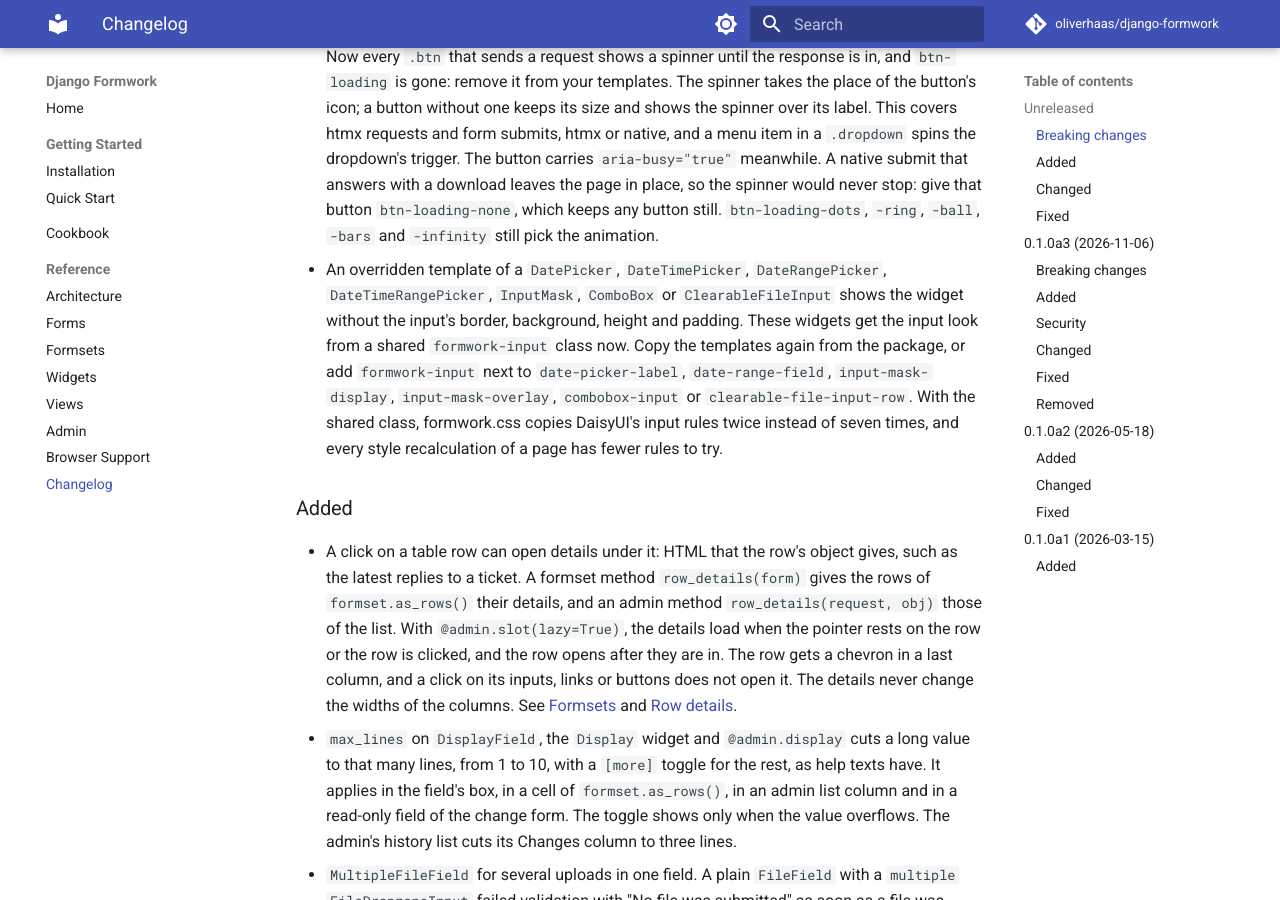
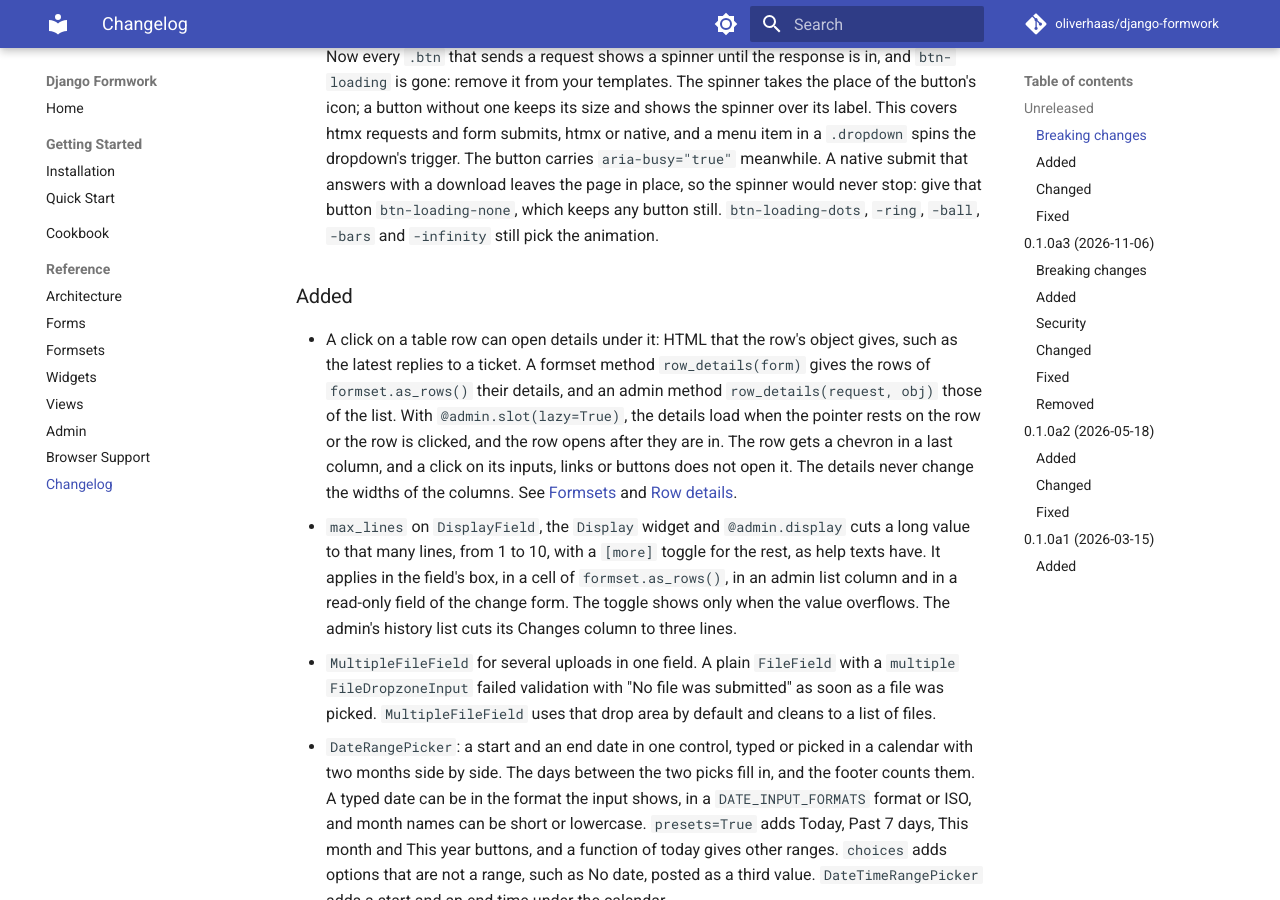
Before and after one commit to oliverhaas/django-formwork, an MkDocs documentation site: the page built from docs/reference/changelog.md, in a window 1280 px wide and 900 px high, scrolled down 1713 px. Built offline with MkDocs 1.6.1 and Material for MkDocs 9.7.7, drawn with Linux system fonts in a browser that asks for light colours; comment, search, counter and statistics services are not loaded; the version menu is left out; some of the changed text lies outside the part shown.

Commit message:
docs(changelog): list the shared input class under Changed

```diff
--- a/docs/reference/changelog.md
+++ b/docs/reference/changelog.md
@@ -75,15 +75,6 @@
   the spinner would never stop: give that button `btn-loading-none`, which keeps any
   button still. `btn-loading-dots`, `-ring`, `-ball`, `-bars` and `-infinity` still
   pick the animation.
-- An overridden template of a `DatePicker`, `DateTimePicker`, `DateRangePicker`,
-  `DateTimeRangePicker`, `InputMask`, `ComboBox` or `ClearableFileInput` shows the
-  widget without the input's border, background, height and padding. These widgets get
-  the input look from a shared `formwork-input` class now. Copy the templates again from
-  the package, or add `formwork-input` next to `date-picker-label`, `date-range-field`,
-  `input-mask-display`, `input-mask-overlay`, `combobox-input` or
-  `clearable-file-input-row`. With the shared class, formwork.css copies DaisyUI's input
-  rules twice instead of seven times, and every style recalculation of a page has fewer
-  rules to try.
 
 ### Added
 
```
Also changed, not shown: other parts of docs/reference/changelog.md (+6 -0 lines).
